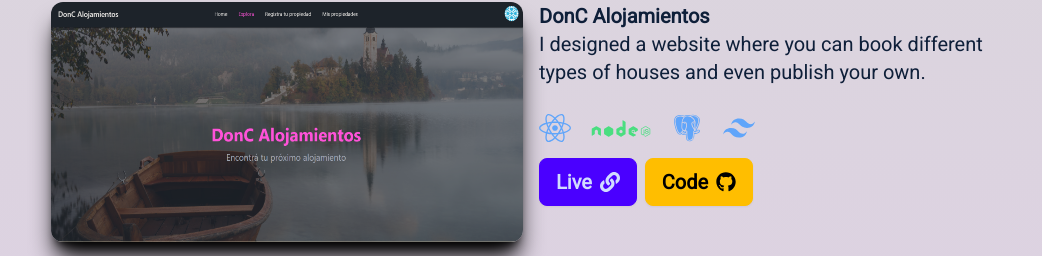
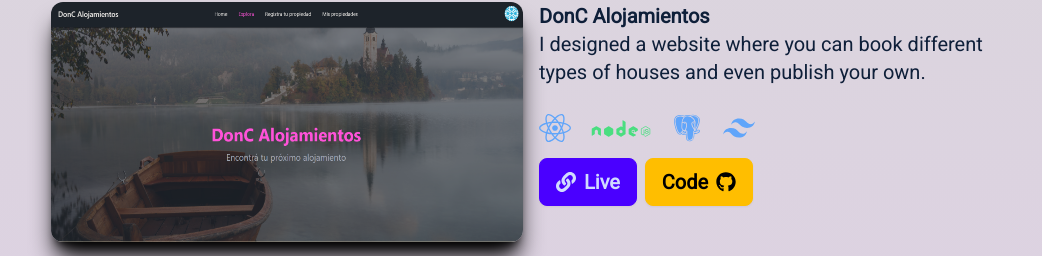
Before and after one commit to hugodanielcabral/portfolio, a React (Vite) app: page / in a window 1280 px wide. Shown: the part 990-1246 px from the top of the page, without its empty margins (109-1151 px from the left). Built offline with nearby package versions, Linux system fonts and the light colour scheme.

Commit message:
Update project images and add hover effect to links

```diff
--- a/package.json
+++ b/package.json
@@ -12,7 +12,8 @@
   "dependencies": {
     "react": "^18.2.0",
     "react-dom": "^18.2.0",
-    "react-icons": "^4.12.0"
+    "react-icons": "^4.12.0",
+    "react-router-dom": "^6.22.3"
   },
   "devDependencies": {
     "@types/react": "^18.2.43",
--- a/src/components/main/projects/MainProjects.jsx
+++ b/src/components/main/projects/MainProjects.jsx
@@ -20,7 +20,7 @@ export const MainProjects = () => {
         <article className="grid lg:grid-cols-2 gap-x-4">
           <img
             src={donc_image}
-            className="mt-5 transition duration-300 ease-in-out delay-150 shadow-xl h-60 rounded-xl shadow-black"
+            className="mt-5 transition duration-300 ease-in-out delay-150 shadow-xl h-60 rounded-xl shadow-black hover:scale-105"
             alt="Image of my project DonC"
           />
           <div>
@@ -46,16 +46,15 @@ export const MainProjects = () => {
               </li>
             </ul>
             <div className="flex justify-center gap-x-2 lg:justify-start">
-              <button className="text-xl btn btn-primary">
               <a
                 href="https://donc-alojamientos.onrender.com/"
                 target="_blank"
                 rel="noreferrer"
+                className="text-xl btn btn-primary"
               >
+                <FaLink />
                 Live
               </a>
-                <FaLink />
-              </button>
               <button className="text-xl btn btn-warning">
                 <a
                   href="https://github.com/Teseo11/cab_alojamientos"
@@ -72,7 +71,7 @@ export const MainProjects = () => {
         <article className="grid mt-5 lg:grid-cols-2 gap-x-4">
           <img
             src={dog360_image}
-            className="mt-5 transition duration-300 ease-in-out delay-150 shadow-xl h-60 rounded-xl shadow-black"
+            className="mt-5 transition duration-300 ease-in-out delay-150 shadow-xl h-60 rounded-xl shadow-black hover:scale-105"
             alt="Image of my project DonC"
           />
           <div>
```
Also changed, not shown: 1 other file (tests, documents, lock files or other folders). Lines whose indentation alone changed are shown as unchanged.
